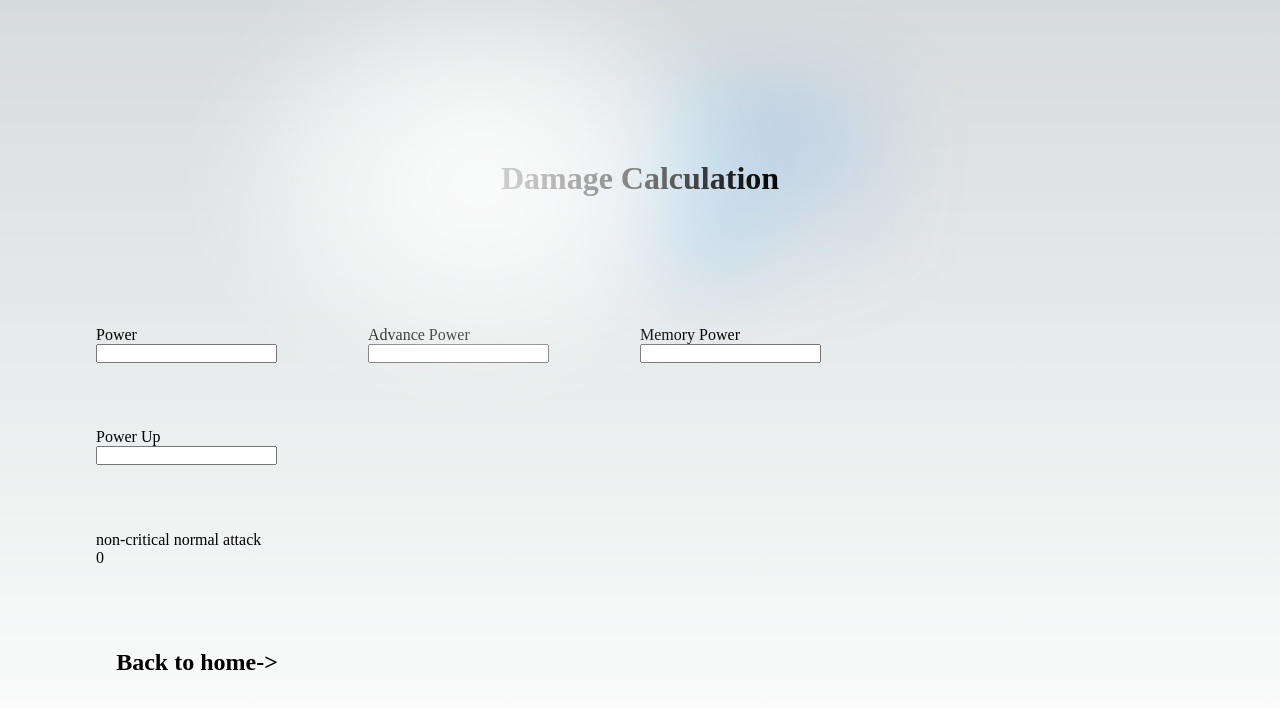
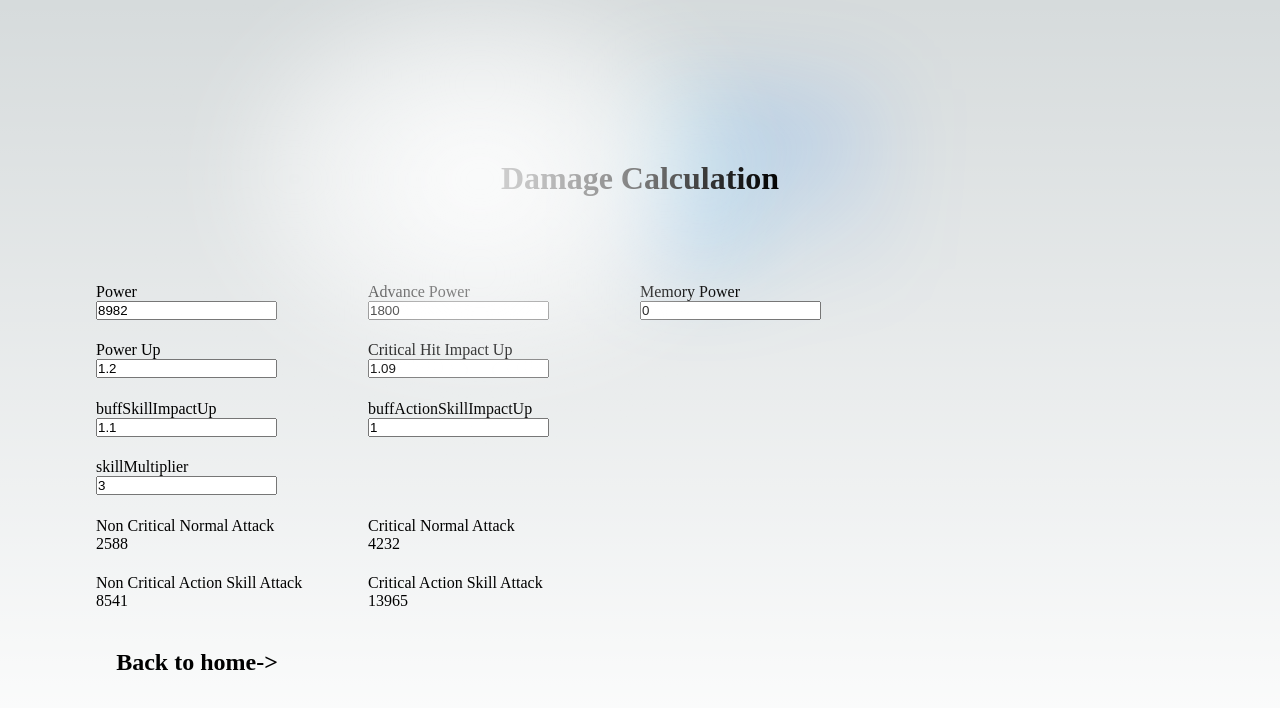
Before and after one commit to doz13189/heartbeat-surround, a Next.js app: page /calculation in a window 1280 px wide. Shown: the top 708 px of the page. Built offline with nearby package versions, Linux system fonts and the light colour scheme.

Commit message:
update: アドバンス値を計算に加える

```diff
--- a/src/pages/calculation.tsx
+++ b/src/pages/calculation.tsx
@@ -4,16 +4,42 @@ import Link from "next/link";
 import { useState } from "react";
 
 export default function Calculation() {
-  const [basicAbilityPower, setBasicAbilityPower] = useState(0);
-  const [basicAbilityAdvancePower, setBasicAbilityAdvancePower] = useState(0);
+  const [basicAbilityPower, setBasicAbilityPower] = useState(8982);
+  const [basicAbilityAdvancePower, setBasicAbilityAdvancePower] =
+    useState(1800);
   const [memoryPower, setMemoryPower] = useState(0);
-  const [buffPowerUp, setBuffPowerUp] = useState(1);
+  const [buffPowerUp, setBuffPowerUp] = useState(1.2);
+
+  const [buffSkillImpactUp, setBuffSkillImpactUp] = useState(1.1);
+  const [buffActionSkillImpactUp, setBuffActionSkillImpactUp] = useState(1);
+  const [buffCriticalHitImpactUp, setBuffCriticalHitImpactUp] = useState(1.09);
+
+  const [skillMultiplier, setSkillMultiplier] = useState(3);
+
   const damageDealtCoefficient = 5;
+  const criticalHitMultiplier = 1.5;
 
   const nonCriticalNormalAttack = Math.ceil(
     ((basicAbilityPower + basicAbilityAdvancePower + memoryPower) *
       buffPowerUp) /
       damageDealtCoefficient
+  );
+
+  const criticalNormalAttack = Math.ceil(
+    nonCriticalNormalAttack * buffCriticalHitImpactUp * criticalHitMultiplier
+  );
+
+  const nonCriticalActionSkillAttack = Math.ceil(
+    nonCriticalNormalAttack *
+      skillMultiplier *
+      buffSkillImpactUp *
+      buffActionSkillImpactUp
+  );
+
+  const criticalActionSkillAttack = Math.ceil(
+    nonCriticalActionSkillAttack *
+      buffCriticalHitImpactUp *
+      criticalHitMultiplier
   );
 
   return (
@@ -33,6 +59,7 @@ export default function Calculation() {
             name="basicAbilityPower"
             required
             size={10}
+            value={basicAbilityPower}
             onChange={(e) => setBasicAbilityPower(Number(e.target.value))}
           />
         </div>
@@ -47,6 +74,7 @@ export default function Calculation() {
             name="basicAbilityAdvancePower"
             required
             size={10}
+            value={basicAbilityAdvancePower}
             onChange={(e) =>
               setBasicAbilityAdvancePower(Number(e.target.value))
             }
@@ -63,6 +91,7 @@ export default function Calculation() {
             name="memoryPower"
             required
             size={10}
+            value={memoryPower}
             onChange={(e) => setMemoryPower(Number(e.target.value))}
           />
         </div>
@@ -79,15 +108,97 @@ export default function Calculation() {
             name="buffPowerUp"
             required
             size={10}
+            value={buffPowerUp}
             onChange={(e) => setBuffPowerUp(Number(e.target.value))}
+          />
+        </div>
+
+        <div>
+          <div>
+            <label>Critical Hit Impact Up</label>
+          </div>
+          <input
+            type="number"
+            id="buffCriticalHitImpactUp"
+            name="buffCriticalHitImpactUp"
+            required
+            size={10}
+            value={buffCriticalHitImpactUp}
+            onChange={(e) => setBuffCriticalHitImpactUp(Number(e.target.value))}
           />
         </div>
       </div>
 
       <div className={styles.grid}>
         <div>
-          <label>non-critical normal attack</label>
+          <div>
+            <label>buffSkillImpactUp</label>
+          </div>
+          <input
+            type="number"
+            id="buffSkillImpactUp"
+            name="buffSkillImpactUp"
+            required
+            size={10}
+            value={buffSkillImpactUp}
+            onChange={(e) => setBuffSkillImpactUp(Number(e.target.value))}
+          />
+        </div>
+
+        <div>
+          <div>
+            <label>buffActionSkillImpactUp</label>
+          </div>
+          <input
+            type="number"
+            id="buffActionSkillImpactUp"
+            name="buffActionSkillImpactUp"
+            required
+            size={10}
+            value={buffActionSkillImpactUp}
+            onChange={(e) => setBuffActionSkillImpactUp(Number(e.target.value))}
+          />
+        </div>
+      </div>
+
+      <div className={styles.grid}>
+        <div>
+          <div>
+            <label>skillMultiplier</label>
+          </div>
+          <input
+            type="number"
+            id="skillMultiplier"
+            name="skillMultiplier"
+            required
+            size={10}
+            value={skillMultiplier}
+            onChange={(e) => setSkillMultiplier(Number(e.target.value))}
+          />
+        </div>
+      </div>
+
+      <div className={styles.grid}>
+        <div>
+          <label>Non Critical Normal Attack</label>
           <p>{nonCriticalNormalAttack}</p>
+        </div>
+
+        <div>
+          <label>Critical Normal Attack</label>
+          <p>{criticalNormalAttack}</p>
+        </div>
+      </div>
+
+      <div className={styles.grid}>
+        <div>
+          <label>Non Critical Action Skill Attack</label>
+          <p>{nonCriticalActionSkillAttack}</p>
+        </div>
+
+        <div>
+          <label>Critical Action Skill Attack</label>
+          <p>{criticalActionSkillAttack}</p>
         </div>
       </div>
 
```
